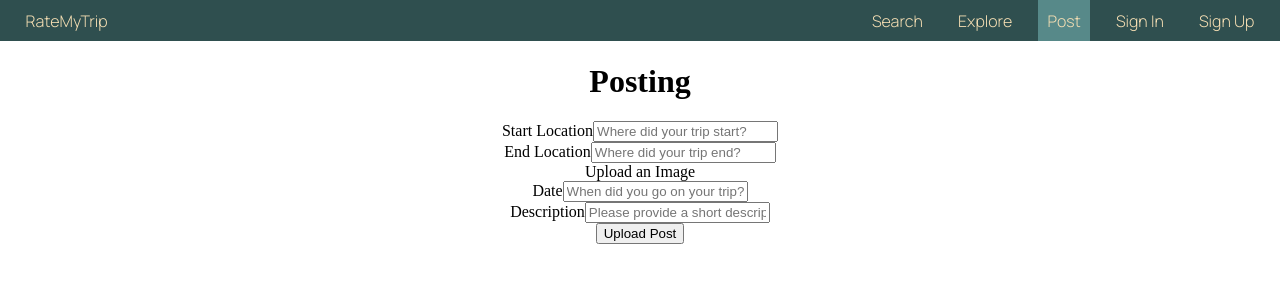
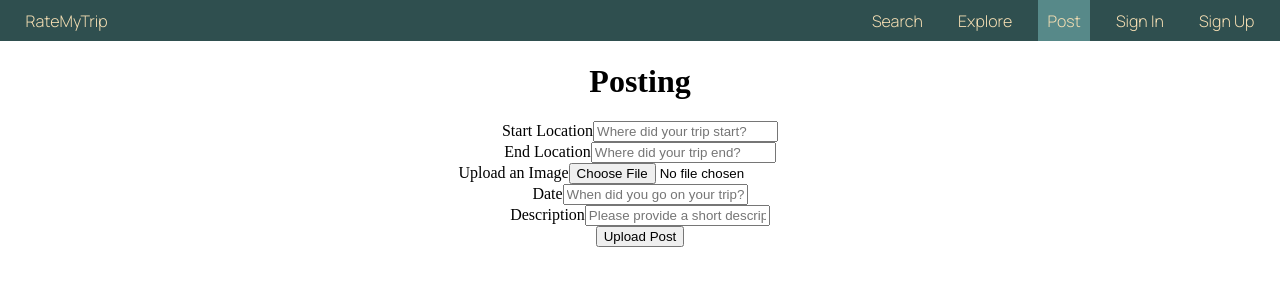
Before and after one commit to probro91/rate-my-trip2, a React (Create React App) app: page /Posting in a window 1280 px wide. Shown: the top 300 px of the page. Built offline with nearby package versions, Linux system fonts and the light colour scheme.

Commit message:
adding file upload

```diff
--- a/src/components/AddPost.js
+++ b/src/components/AddPost.js
@@ -58,7 +58,7 @@ const AddPost = ({ onAdd }) => {
       </div>
       <div>
         <label>Upload an Image</label>
-        {/*<FileUploader handleChange={handleChange} name="image" types={fileTypes} />*/}
+        <input type="file" name="image" value={image} placeholder="Choose File" onChange={(e) => setImage(e.target.value)}/>
       </div>
       <div>
         <label>Date</label>
```
